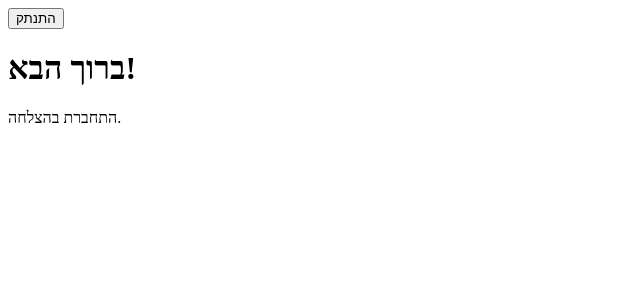
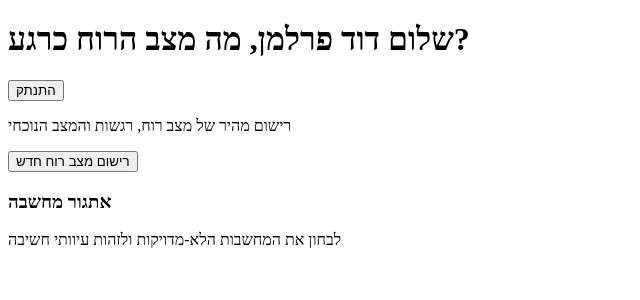
Before and after one commit to DavidPerelman/selfcarebalance-frontend, a Next.js app: page /app in a window 1280 px wide. Shown: the top 300 px of the page, without its empty margins (0-640 px from the left). Built offline with nearby package versions, Linux system fonts and the light colour scheme; sample sign-in values are in the browser's storage.

Commit message:
feat(app): add ToolCard component and display one example in /app

```diff
--- a/src/app/app/page.tsx
+++ b/src/app/app/page.tsx
@@ -2,6 +2,7 @@
 
 import { useEffect } from "react";
 import { useRouter } from "next/navigation";
+import ToolCard from "@/components/ToolCard";
 
 export default function AppPage() {
   const router = useRouter();
@@ -16,20 +17,35 @@ export default function AppPage() {
   }, [router]);
 
   return (
-    <div className="flex flex-col items-center justify-center min-h-screen">
+    <main className="p-4 text-right">
+      <div className="flex justify-between items-center mb-6">
+        <h1 className="text-xl font-bold">שלום דוד פרלמן, מה מצב הרוח כרגע?</h1>
         <button
           onClick={() => {
             localStorage.removeItem("access_token");
             localStorage.removeItem("guest_mode");
             router.push("/");
           }}
-        className="mt-6 px-4 py-2 bg-red-500 text-white rounded"
+          className="text-sm text-red-600 underline"
         >
           התנתק
         </button>
+      </div>
 
-      <h1 className="text-3xl font-bold">ברוך הבא!</h1>
-      <p className="mt-4 text-gray-600">התחברת בהצלחה.</p>
-    </div>
+      <p className="text-gray-600 mb-6">
+        רישום מהיר של מצב רוח, רגשות והמצב הנוכחי
+      </p>
+
+      <button className="bg-indigo-600 text-white px-4 py-2 rounded-xl shadow mb-6">
+        רישום מצב רוח חדש
+      </button>
+
+      <section>
+        <ToolCard
+          title="אתגור מחשבה"
+          description="לבחון את המחשבות הלא-מדויקות ולזהות עיוותי חשיבה"
+        />
+      </section>
+    </main>
   );
 }
--- /dev/null
+++ b/src/components/ToolCard.tsx
@@ -0,0 +1,17 @@
+import { ReactNode } from "react";
+
+type ToolCardProps = {
+  title: string;
+  description: string;
+  icon?: ReactNode;
+};
+
+export default function ToolCard({ title, description, icon }: ToolCardProps) {
+  return (
+    <div className="bg-white shadow rounded-xl p-4 text-right">
+      {icon && <div className="mb-2">{icon}</div>}
+      <h3 className="text-lg font-bold mb-1">{title}</h3>
+      <p className="text-gray-600 text-sm">{description}</p>
+    </div>
+  );
+}
```
Lines whose indentation alone changed are shown as unchanged.
